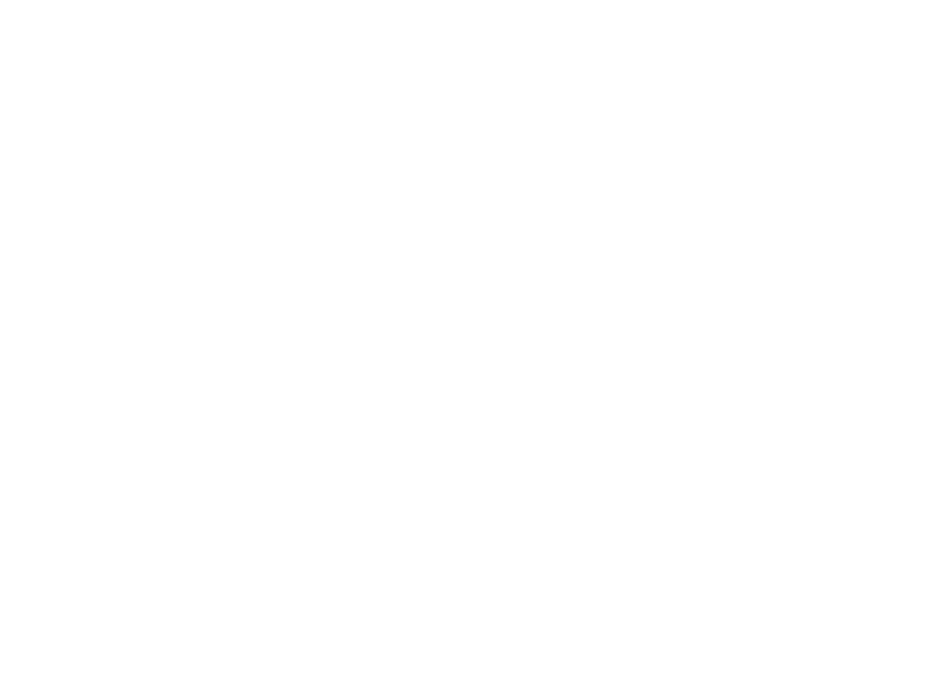
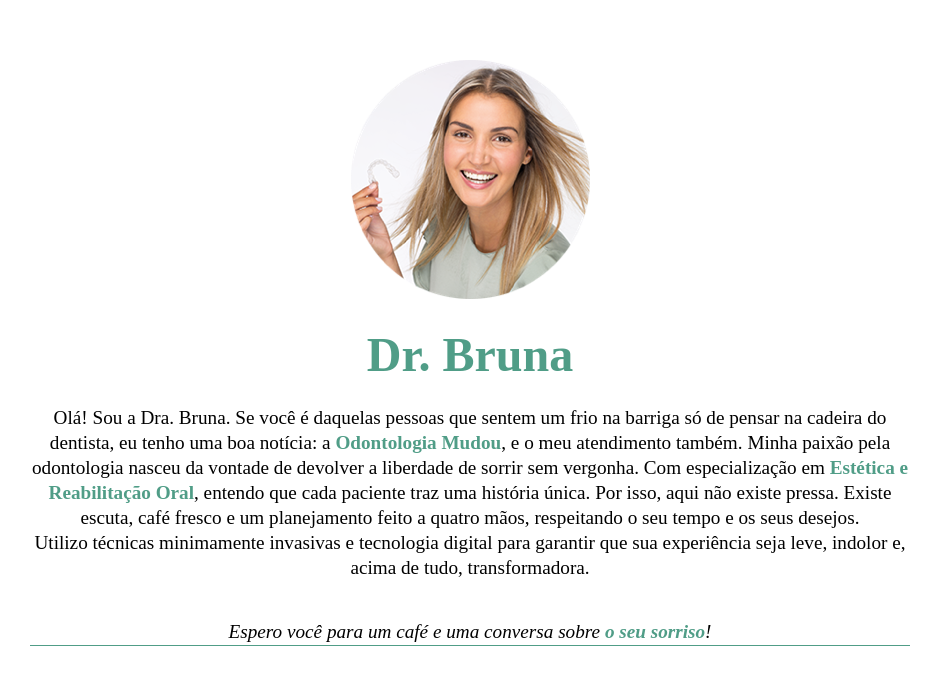
Before and after one commit to Kayotai/Site-De-Odontologia, a React (Vite) app: page / in a window 1280 px wide. Shown: the part 2021-2706 px from the top of the page, without its empty margins (170-1109 px from the left). Before the commit the page ends 1934 px from the top, so only its background shows below. Built offline with nearby package versions, Linux system fonts and the light colour scheme; a web font is replaced by a local one.

Commit message:
About Session

```diff
--- a/src/App.tsx
+++ b/src/App.tsx
@@ -1,6 +1,7 @@
 import Header from "./components/Header";
 import ContentHero from "./components/ContentHero";
 import Benefit from "./components/beneficiosSection";
+import AboutMe from "./components/AboutMe";
 
 function App() {
 
@@ -10,6 +11,7 @@
         <main>
           <ContentHero />
           <Benefit />
+          <AboutMe />
         </main>
     </>
   )
--- /dev/null
+++ b/src/components/AboutMe/index.component.css
@@ -0,0 +1,36 @@
+
+#drBruna {
+    min-height: 110vh;
+    display: flex;
+    justify-content: center;
+    align-items: center;
+    flex-direction: column;
+    text-align: center;
+
+    /* background-color: blue; */
+}
+
+.about {
+    width: 55em;
+    /* background-color: red; */
+}
+
+.about > h2 {
+    font-size: 3em;
+    margin: .5em 0;
+}
+
+.about > p {
+    font-size: 1.2em;
+    font-weight: 100;
+    line-height: 1.3em;
+}
+
+.assinatura {
+    margin-top: 2em;
+    border-bottom: 1px solid var(--color-accent);
+}
+
+.about > p > em {
+    font-style: italic;
+}
--- /dev/null
+++ b/src/components/AboutMe/index.tsx
@@ -0,0 +1,36 @@
+import './index.component.css'
+import Bruna from '../../assets/images/circle02.png'
+
+
+export default function AboutMe()
+{
+    return(
+        <section id="drBruna">
+            <figure>
+                <img src={ Bruna } alt="Foto da Doutora Bruna" />
+            </figure>
+            <div className="about">
+                <h2><strong>Dr. Bruna</strong></h2>
+                <p>
+                    Olá! Sou a Dra. Bruna.
+                    Se você é daquelas pessoas que sentem um frio na barriga só de pensar na cadeira do dentista,
+                    eu tenho uma boa notícia: a <strong>Odontologia Mudou</strong>, e o meu atendimento também.
+                    Minha paixão pela odontologia nasceu da vontade de devolver a liberdade de sorrir
+                    sem vergonha. Com especialização em <strong>Estética e Reabilitação Oral</strong>,
+                    entendo que cada paciente traz uma história única.
+                    Por isso, aqui não existe pressa. Existe escuta, café fresco e um planejamento feito a quatro mãos,
+                    respeitando o seu tempo e os seus desejos.
+                </p>
+                <p>
+                    Utilizo técnicas minimamente invasivas e tecnologia digital
+                    para garantir que sua experiência seja leve,
+                    indolor e, acima de tudo, transformadora.
+                </p>
+                <p className="assinatura">
+                    <em>Espero você para um café e uma conversa sobre <strong>o seu sorriso</strong>!</em>
+                </p>
+            </div>
+
+        </section>
+    )
+}
--- a/src/components/ContentHero/index.tsx
+++ b/src/components/ContentHero/index.tsx
@@ -1,5 +1,5 @@
 import './index.component.css';
-import circle1 from '../../assets/images/circle01.png';
+import circle3 from '../../assets/images/circle03.png';
 
 
 
@@ -18,7 +18,7 @@
                         <a href="#">Quero saber mais!</a>
                     </div>
                     <div className="imageHero">
-                        <img src={ circle1 } alt="Foto de Sorriso 1" />
+                        <img src={ circle3 } alt="Foto de Sorriso 1" />
                     </div>
                 </div>
             </div>
--- a/src/components/Listas/index.tsx
+++ b/src/components/Listas/index.tsx
@@ -5,6 +5,7 @@
 
 export const links: ItemHeader[] = [
   { id: "home", nameContentLink: "Home", href: "#home", aria: "Home" },
+  { id: "about", nameContentLink: "Dr. Bruna", href: "#drBruna", aria: "Sobre a Doutora Bruna" },
   { id: "objetion", nameContentLink: "Serve para mim?", href: "#objetion", aria: "Serve para mim?" },
   { id: "benefit", nameContentLink: "Benefícios", href: "#benefit", aria: "Benefícios" },
   { id: "contact", nameContentLink: "Contatos", href: "#contact", aria: "Contato" }
--- a/src/components/beneficiosSection/index.tsx
+++ b/src/components/beneficiosSection/index.tsx
@@ -11,7 +11,7 @@
 export default function Benefit()
 {
     return(
-        <section className="benefitSession">
+        <section className="benefitSession" id="benefit">
             <h2>Benefícios de vir a nossa clínica!</h2>
             <ul className="listBenefit">
                 { benefit.map
--- a/src/styles/global.css
+++ b/src/styles/global.css
@@ -12,7 +12,7 @@
 p { font-style: var(--font-corpo); }
 
 html {
-    color-scheme: light;
+    scroll-behavior: smooth;
 }
 
 body {
```
